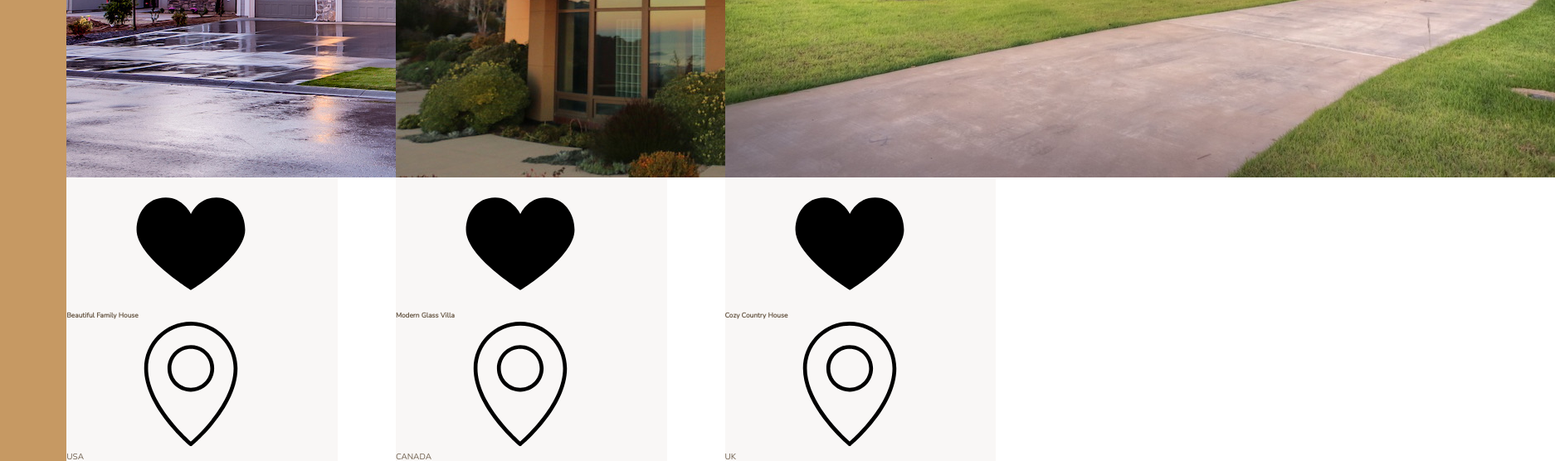
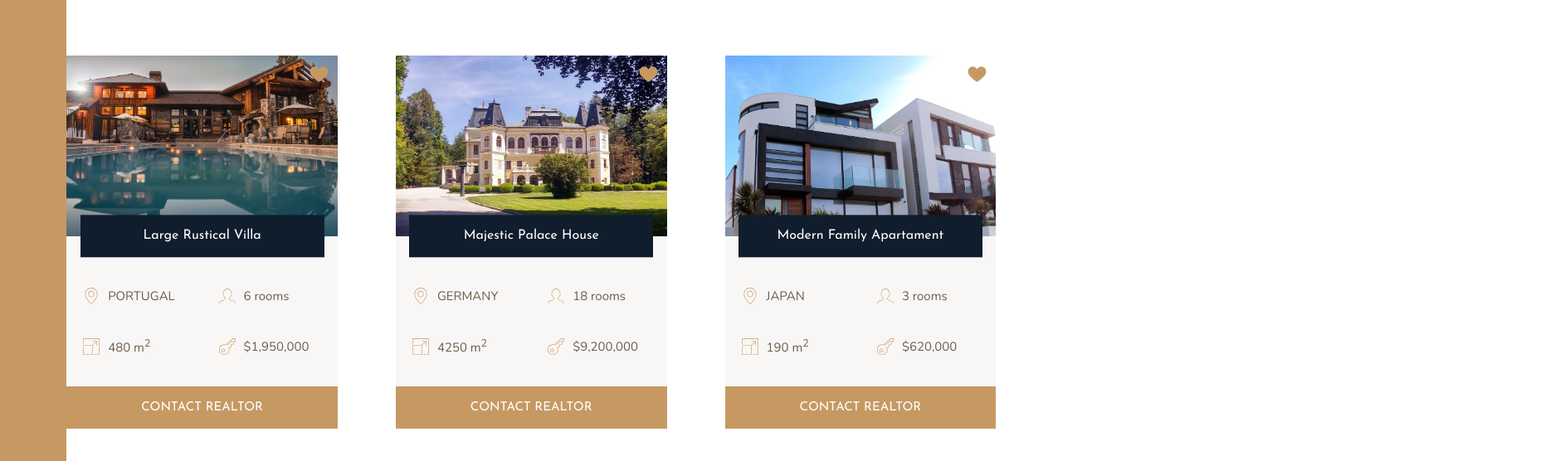
Before and after one commit to SeverusVape/SASS_EXAMPLES, a website: page NEXTER/index.html in a window 1280 px wide. Shown: the part 2423-2979 px from the top of the page at 83% size, 1874 px wide, since content can reach past the window. Drawn offline with nearby package versions, Linux system fonts and the light colour scheme.

Commit message:
Home cards

```diff
--- a/NEXTER/index.html
+++ b/NEXTER/index.html
@@ -152,7 +152,7 @@
                     </svg>
                     <p>$1,200,000</p>
                 </div>
-                <button class="cta">Contact realtor</button>
+                <button class="btn home__btn">Contact realtor</button>
             </div>
 
             <div class="home">
@@ -187,7 +187,7 @@
                     </svg>
                     <p>$2,750,000</p>
                 </div>
-                <button class="cta">Contact realtor</button>
+                <button class="btn home__btn">Contact realtor</button>
             </div>
 
             <div class="home">
@@ -222,7 +222,7 @@
                     </svg>
                     <p>$950,000</p>
                 </div>
-                <button class="cta">Contact realtor</button>
+                <button class="btn home__btn">Contact realtor</button>
             </div>
 
             <div class="home">
@@ -257,7 +257,7 @@
                     </svg>
                     <p>$1,950,000</p>
                 </div>
-                <button class="cta">Contact realtor</button>
+                <button class="btn home__btn">Contact realtor</button>
             </div>
 
             <div class="home">
@@ -292,7 +292,7 @@
                     </svg>
                     <p>$9,200,000</p>
                 </div>
-                <button class="cta">Contact realtor</button>
+                <button class="btn home__btn">Contact realtor</button>
             </div>
 
             <div class="home">
@@ -327,7 +327,7 @@
                     </svg>
                     <p>$620,000</p>
                 </div>
-                <button class="cta">Contact realtor</button>
+                <button class="btn home__btn">Contact realtor</button>
             </div>
         </section>
 
--- a/NEXTER/sass/_homes.scss
+++ b/NEXTER/sass/_homes.scss
@@ -10,24 +10,71 @@
 .home {
     background-color: $color-grey-light-1;
 
+    display: grid;
+    grid-template-columns: repeat(2, 1fr);
+    grid-row-gap: 3.5rem;
+
     &__img {
+        width: 100%;
+        grid-column: 1 / -1;
+        grid-row: 1 / 2;
+        z-index: 1;
     }
 
     &__like {
+        grid-row: 1 / 2;
+        grid-column: 2 / 3;
+        z-index: 2;
+
+        fill: $color-primary;
+        width: 2.5rem;
+        height: 2.5rem;
+        justify-self: end;
+        margin: 1rem;
     }
 
     &__name {
+        grid-row: 1 / 2;
+        grid-column: 1 / -1;
+        justify-self: center;
+        align-self: end;
+        z-index: 3;
+
+        width: 90%;
+        font-family: $font-display;
+        font-size: 1.6rem;
+        text-align: center;
+        padding: 1.25rem;
+        background-color: $color-secondary;
+        color: #fff;
+        font-weight: 400;
+        transform: translateY(50%);
     }
 
-    &__location {
+    &__location,
+    &__rooms {
+        margin-top: 2.5rem;
     }
 
-    &__rooms {
+    &__location,
+    &__rooms,
+    &__area,
+    &__price {
+        font-size: 1.5rem;
+        margin-left: 2rem;
+
+        display: flex;
+        align-items: center;
+        gap: 1rem;
+
+        svg {
+            fill: $color-primary;
+            width: 2rem;
+            height: 2rem;
+        }
     }
 
-    &__area {
-    }
-
-    &__price {
+    &__btn {
+        grid-column: 1 / -1;
     }
 }
--- a/NEXTER/sass/_typography.scss
+++ b/NEXTER/sass/_typography.scss
@@ -61,9 +61,6 @@
     }
 }
 
-.cta {
-}
-
 // * MARGINS
 .mb-sm {
     margin-bottom: 2rem;
```
Also changed, not shown: NEXTER/css/style.css.
